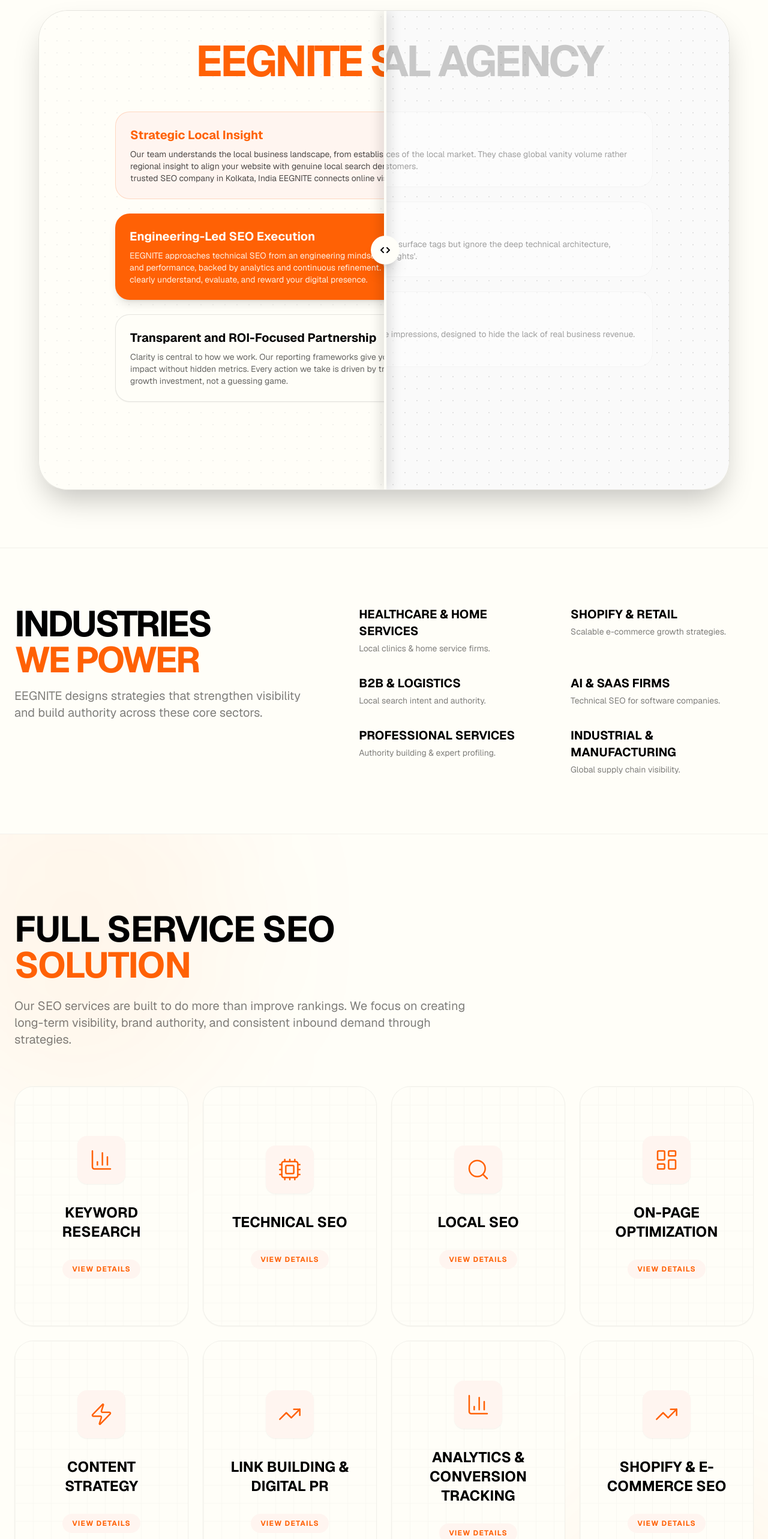
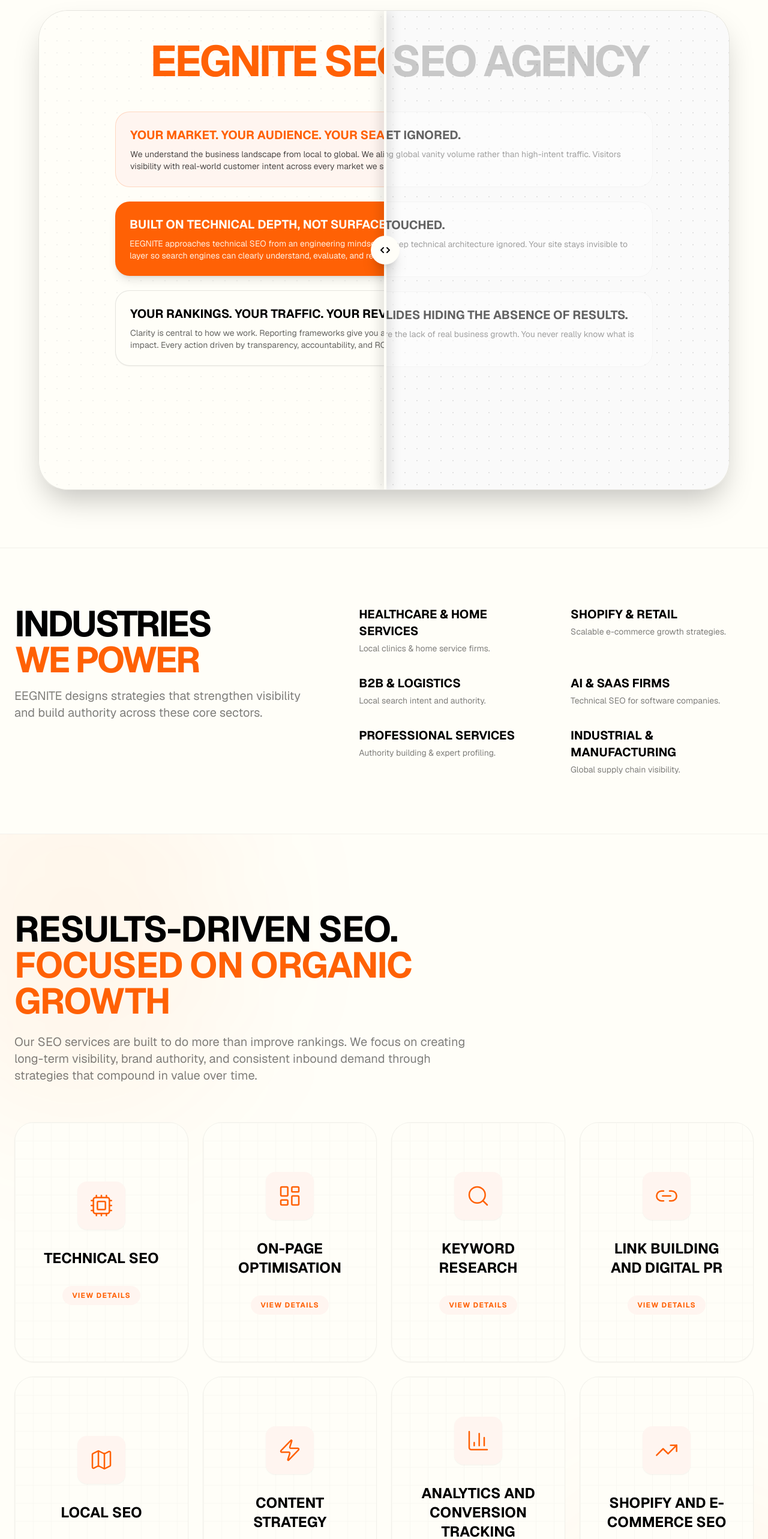
Before and after one commit to Ishaan-Gpt/eegnite-Final, a Next.js app: page /services/seo in a window 1280 px wide. Shown: the part 1139-3705 px from the top of the page at 60% size. Built offline with nearby package versions, Linux system fonts and the light colour scheme; no server answers.

Commit message:
Revise SEO Comparison Slider and Full Service SEO cards with updated content

```diff
--- a/src/components/page-content/SeoInteractive.tsx
+++ b/src/components/page-content/SeoInteractive.tsx
@@ -108,19 +108,19 @@
                         firstContent={
                             <div className="w-full h-full bg-white flex flex-col items-center justify-start pt-20 p-4 md:p-12 text-center relative overflow-hidden">
                                 <div className="absolute inset-0 opacity-5 bg-[radial-gradient(#000_1px,transparent_1px)] bg-[size:20px_20px]"></div>
-                                <h3 className="text-2xl md:text-5xl lg:text-7xl font-bold text-[#FF6105] mb-6 md:mb-10 relative z-10 uppercase tracking-tighter leading-none pb-2">EEGNITE Solution</h3>
+                                <h3 className="text-2xl md:text-5xl lg:text-7xl font-bold text-[#FF6105] mb-6 md:mb-10 relative z-10 uppercase tracking-tighter leading-none pb-2">EEGNITE SEO SOLUTION</h3>
                                 <div className="flex flex-col gap-4 md:gap-6 max-w-4xl relative z-10 w-full">
                                     <div className="p-4 md:p-6 rounded-2xl md:rounded-3xl bg-[#FFF5F0] border border-[#FF6105]/20 text-left hover:scale-[1.02] transition-transform">
-                                        <h4 className="text-sm md:text-xl font-bold text-[#FF6105] mb-2">Strategic Local Insight</h4>
-                                        <p className="text-black/70 text-xs md:text-sm leading-relaxed">Our team understands the local business landscape, from established local enterprises to fast-growing digital brands. We use this regional insight to align your website with genuine local search demand, ensuring your business appears where it matters most. As a trusted SEO company in Kolkata, India EEGNITE connects online visibility with real-world customer intent.</p>
+                                        <h4 className="text-sm md:text-xl font-bold text-[#FF6105] mb-2 uppercase">Your Market. Your Audience. Your Search Demand.</h4>
+                                        <p className="text-black/70 text-xs md:text-sm leading-relaxed">We understand the business landscape from local to global. We align your website with genuine search demand, connecting online visibility with real-world customer intent across every market we serve.</p>
                                     </div>
                                     <div className="p-4 md:p-6 rounded-2xl md:rounded-3xl bg-[#FF6105] text-white text-left hover:scale-[1.02] transition-transform shadow-lg">
-                                        <h4 className="text-sm md:text-xl font-bold text-white mb-2">Engineering-Led SEO Execution</h4>
-                                        <p className="text-white/90 text-xs md:text-sm leading-relaxed">EEGNITE approaches technical SEO from an engineering mindset. Our technical SEO services focus on site structure, crawlability, and performance, backed by analytics and continuous refinement. We audit every layer of your website to help search engines clearly understand, evaluate, and reward your digital presence.</p>
+                                        <h4 className="text-sm md:text-xl font-bold text-white mb-2 uppercase">Built On Technical Depth, Not Surface Fixes.</h4>
+                                        <p className="text-white/90 text-xs md:text-sm leading-relaxed">EEGNITE approaches technical SEO from an engineering mindset. Site structure, crawlability, and performance - audited at every layer so search engines can clearly understand, evaluate, and reward your digital presence.</p>
                                     </div>
                                     <div className="p-4 md:p-6 rounded-2xl md:rounded-3xl bg-white border border-black/10 shadow-sm text-left hover:scale-[1.02] transition-transform">
-                                        <h4 className="text-sm md:text-xl font-bold text-black mb-2">Transparent and ROI-Focused Partnership</h4>
-                                        <p className="text-black/60 text-xs md:text-sm leading-relaxed">Clarity is central to how we work. Our reporting frameworks give you a clear view of traffic growth, keyword movement, and business impact without hidden metrics. Every action we take is driven by transparency, accountability, and ROI, ensuring SEO remains a growth investment, not a guessing game.</p>
+                                        <h4 className="text-sm md:text-xl font-bold text-black mb-2 uppercase">Your Rankings. Your Traffic. Your Revenue.</h4>
+                                        <p className="text-black/60 text-xs md:text-sm leading-relaxed">Clarity is central to how we work. Reporting frameworks give you a clear view of traffic growth, keyword movement, and business impact. Every action driven by transparency, accountability, and ROI.</p>
                                     </div>
                                 </div>
                             </div>
@@ -128,19 +128,19 @@
                         secondContent={
                             <div className="w-full h-full bg-[#FAFAFA] flex flex-col items-center justify-start pt-20 p-4 md:p-12 text-center relative grayscale">
                                 <div className="absolute inset-0 opacity-10 bg-[radial-gradient(#000_1px,transparent_1px)] bg-[size:20px_20px]"></div>
-                                <h3 className="text-2xl md:text-5xl lg:text-7xl font-bold text-black/20 mb-6 md:mb-10 relative z-10 uppercase tracking-tighter leading-none pb-2">Traditional Agency</h3>
+                                <h3 className="text-2xl md:text-5xl lg:text-7xl font-bold text-black/20 mb-6 md:mb-10 relative z-10 uppercase tracking-tighter leading-none pb-2">TRADITIONAL SEO AGENCY</h3>
                                 <div className="flex flex-col gap-4 md:gap-6 max-w-4xl relative z-10 w-full opacity-60">
                                     <div className="p-4 md:p-6 rounded-2xl md:rounded-3xl bg-white border border-black/5 text-left">
-                                        <h4 className="text-sm md:text-xl font-bold text-black mb-2">Generic Global Templates</h4>
-                                        <p className="text-black/60 text-xs md:text-sm leading-relaxed">Most agencies apply a 'one-size-fits-all' strategy, ignoring the nuances of the local market. They chase global vanity volume rather than high-intent traffic, resulting in visitors who don't convert to customers.</p>
+                                        <h4 className="text-sm md:text-xl font-bold text-black mb-2 uppercase">One-Size-Fits-All Strategy. Your Market Ignored.</h4>
+                                        <p className="text-black/60 text-xs md:text-sm leading-relaxed">Most agencies apply the same SEO playbook to every client, chasing global vanity volume rather than high-intent traffic. Visitors who never convert. Reports that look busy. Growth nowhere.</p>
                                     </div>
                                     <div className="p-4 md:p-6 rounded-2xl md:rounded-3xl bg-white border border-black/5 text-left">
-                                        <h4 className="text-sm md:text-xl font-bold text-black mb-2">Surface-Level Checklists</h4>
-                                        <p className="text-black/60 text-xs md:text-sm leading-relaxed">Relying on automated tools to generate generic audit reports. They fix surface tags but ignore the deep technical architecture, rendering the site invisible to modern search crawlers despite 'green lights'.</p>
+                                        <h4 className="text-sm md:text-xl font-bold text-black mb-2 uppercase">Green Lights. Zero Depth. Rankings Untouched.</h4>
+                                        <p className="text-black/60 text-xs md:text-sm leading-relaxed">Automated audit tools generate generic reports. Surface tags fixed. Deep technical architecture ignored. Your site stays invisible to modern search crawlers despite the all-clear.</p>
                                     </div>
                                     <div className="p-4 md:p-6 rounded-2xl md:rounded-3xl bg-white border border-black/5 text-left">
-                                        <h4 className="text-sm md:text-xl font-bold text-black mb-2">Black-Box Reporting</h4>
-                                        <p className="text-black/60 text-xs md:text-sm leading-relaxed">Confusing monthly reports filled with jargon and 'vanity metrics' like impressions, designed to hide the lack of real business revenue. You never really know what they are doing.</p>
+                                        <h4 className="text-sm md:text-xl font-bold text-black mb-2 uppercase">Black-Box Reporting. Jargon-Filled Slides Hiding The Absence Of Results.</h4>
+                                        <p className="text-black/60 text-xs md:text-sm leading-relaxed">Confusing monthly reports packed with metrics designed to obscure the lack of real business growth. You never really know what is being done — or whether it is working.</p>
                                     </div>
                                 </div>
                             </div>
@@ -226,14 +226,14 @@
 // --- FULL SERVICE SEO ---
 export function FullServiceSEO() {
     const services = [
-        { title: "Keyword Research", icon: BarChart3, description: "Keyword research begins with understanding how your audience searches online. We identify relevant, high-intent keywords based on search demand, competition, and user behavior. By aligning your content with what potential customers are actively looking for, we improve search visibility and attract traffic that is more likely to convert into real business opportunities." },
-        { title: "Technical SEO", icon: Cpu, description: "A strong SEO strategy starts with a technically sound website. We audit and optimize every core layer of your site, from crawlability, site structure, and page speed to advanced schema markup implementation. Faster load times, structured data, and mobile-first design ensure clean crawlability and stronger organic reach." },
-        { title: "Local SEO", icon: Search, description: "Local SEO is about being visible when nearby customers are ready to act. EEGNITE optimizes your Google Business Profile, strengthens local listings, and builds location-focused pages that match how people search in your area. By combining regional insight with precise keyword targeting, we help your business appear prominently in local search results and attract more customers who are actively looking for your services." },
-        { title: "On-Page Optimization", icon: LayoutDashboard, description: "On-page optimization focuses on improving every internal element of your website to support stronger search performance. This includes optimizing content quality, page structure, loading speed, and user experience across key pages. Our SEO experts optimize your website's on-page factors so search engines can easily understand your content and be more engaging for users, helping your site attract the right traffic and rank higher." },
-        { title: "Content Strategy", icon: Zap, description: "At EEGNITE, content is built with purpose, not guesswork. We create helpful, keyword-informed content that speaks directly to your audience while supporting your SEO goals. From blogs and landing pages to product and service content, everything is planned around search intent, relevance, and conversion, helping your brand stay useful, visible, and trusted at every stage of the customer journey." },
-        { title: "Link Building & Digital PR", icon: TrendingUp, description: "EEGNITE strengthens your website's authority through ethical link-building techniques. As an experienced SEO service provider based in Kolkata, India, EEGNITE focuses on earning genuine backlinks from relevant and trusted websites that build trust with search engines. Through thoughtful outreach and digital PR, we help your business gain recognition where it matters. We support your steady ranking growth and long-term search visibility without following risky tactics." },
-        { title: "Analytics & Conversion Tracking", icon: BarChart3, description: "At EEGNITE, data guides every SEO decision we make. We track keyword performance, user behavior, and conversion paths to understand what's driving real results. By connecting SEO activity with measurable business outcomes, we help you clearly see how organic traffic turns into leads, sales, and long-term growth rather than just simple metrics." },
-        { title: "Shopify & E-Commerce SEO", icon: TrendingUp, description: "If you're running a Shopify or WooCommerce store, EEGNITE's SEO strategies help you to scale your business. We connect SEO to revenue by implementing GA4 and Klaviyo tracking to tie organic traffic directly to customer acquisition and lifetime value." },
+        { title: "TECHNICAL SEO", icon: Cpu, description: "We audit and fix the technical foundations that determine whether search engines can crawl, index, and rank your site. Site speed, Core Web Vitals, crawl budget, structured data, and schema - every layer examined and resolved." },
+        { title: "ON-PAGE OPTIMISATION", icon: LayoutDashboard, description: "Every page optimised for the queries your buyers actually use. Title tags, meta descriptions, heading hierarchy, internal linking, and content alignment - fine-tuned to signal relevance and earn rankings that stick." },
+        { title: "KEYWORD RESEARCH", icon: Search, description: "We identify the high-intent keywords your audience uses at every stage of the buying journey. Keyword discovery, clustering, difficulty assessment, and page mapping — so your content targets the searches that convert." },
+        { title: "LINK BUILDING AND DIGITAL PR", icon: Link2, description: "Authority backlinks from relevant, trusted sources that tell Google your brand deserves to rank. Outreach-led, editorial link acquisition — no shortcuts, no spam, no risk to your domain." },
+        { title: "LOCAL SEO", icon: Map, description: "Dominate your city. We optimise your Google Business Profile, build local citations, and target geo-specific keywords so your business appears first when nearby customers are searching for what you offer." },
+        { title: "CONTENT STRATEGY", icon: Zap, description: "Content that ranks and converts. We develop topic clusters, blog strategies, and landing page content built around real search demand — designed to attract qualified traffic and build topical authority over time." },
+        { title: "ANALYTICS AND CONVERSION TRACKING", icon: BarChart3, description: "We connect your SEO performance to business outcomes. Google Search Console, GA4, and custom dashboards tracking keyword rankings, organic traffic, leads from search, and revenue attributed to SEO." },
+        { title: "SHOPIFY AND E-COMMERCE SEO", icon: TrendingUp, description: "Product pages, category hierarchies, and site architecture optimised for search engines and buyers simultaneously. Scalable e-commerce SEO that drives organic product discovery and revenue without relying entirely on paid ads." },
     ];
 
     return (
@@ -252,10 +252,10 @@
                     className="max-w-3xl mb-12 md:mb-16"
                 >
                     <h2 className="text-3xl md:text-6xl font-bold uppercase tracking-tight text-black mb-6">
-                        Full Service SEO <span className="text-[#FF6105]">Solution</span>
+                        RESULTS-DRIVEN SEO. <span className="text-[#FF6105]">FOCUSED ON ORGANIC GROWTH</span>
                     </h2>
                     <p className="text-black/50 text-base md:text-xl font-normal leading-relaxed">
-                        Our SEO services are built to do more than improve rankings. We focus on creating long-term visibility, brand authority, and consistent inbound demand through strategies.
+                        Our SEO services are built to do more than improve rankings. We focus on creating long-term visibility, brand authority, and consistent inbound demand through strategies that compound in value over time.
                     </p>
                 </motion.div>
 
```
